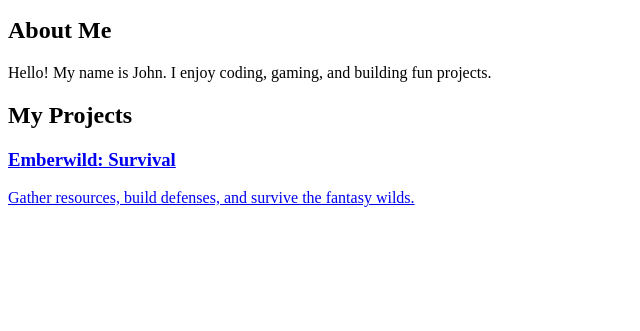
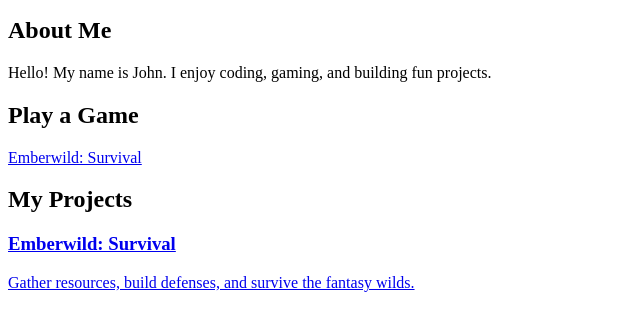
Before and after one commit to trainer1-computhink/TrSarah_temp_CT08_endsem2, a plain HTML site: page index.html in a window 1280 px wide. Shown: the part 101-432 px from the top of the page, without its empty margins (0-640 px from the left). Drawn offline with Linux system fonts and the light colour scheme.

Commit message:
Nov 15, 2026, 4:22 AM

```diff
--- a/index.html
+++ b/index.html
@@ -24,11 +24,13 @@
     <!-- My Hobbies -->
     <section></section>
 
-    <!-- My Favourite Games Video -->
+    <!-- Games -->
     <section>
-      <h2></h2>
+      <h2>Play a Game</h2>
 
-      <div class="games"></div>
+      <div class="games">
+        <a href="fantasy_survival.html">Emberwild: Survival</a>
+      </div>
     </section>
 
     <!-- My projects (add each time when a project is completed) -->
```
